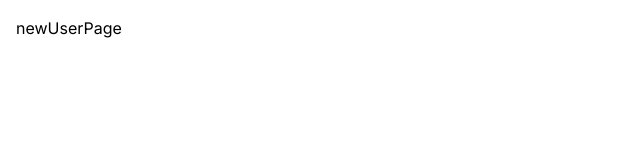
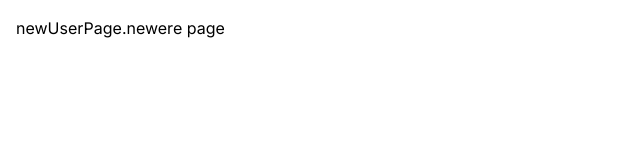
Before and after one commit to SonuCypher/NextJsTut, a Next.js app: page /users/new in a window 1280 px wide. Shown: the top 160 px of the page, without its empty margins (0-640 px from the left). Built offline with nearby package versions, Linux system fonts and the light colour scheme.

Commit message:
edited page in new

```diff
--- a/app/users/new/page.tsx
+++ b/app/users/new/page.tsx
@@ -2,7 +2,7 @@ import React from 'react'
 
 const NewUserPage = () => {
   return (
-    <div>newUserPage</div>
+    <div>newUserPage.newere page</div>
   )
 }
 
```
